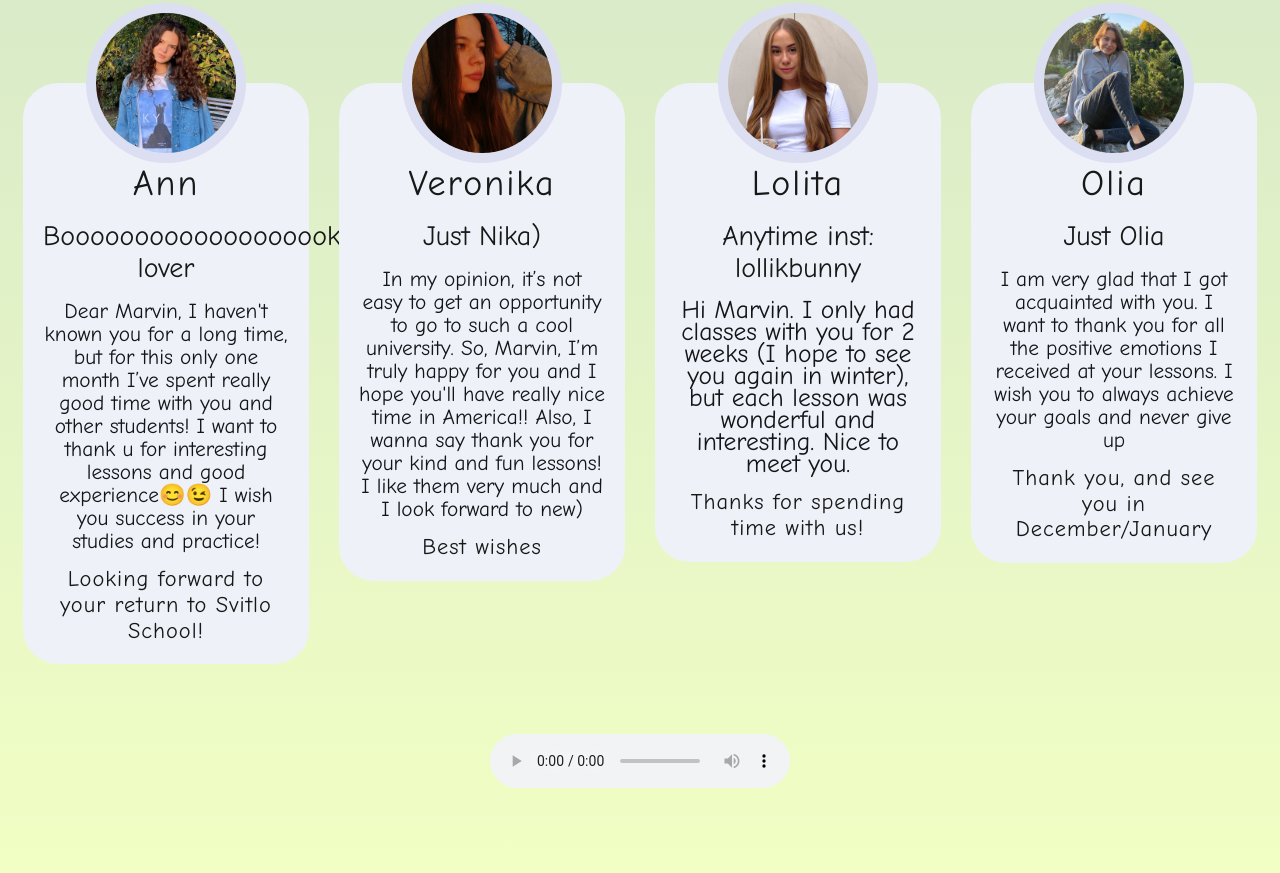
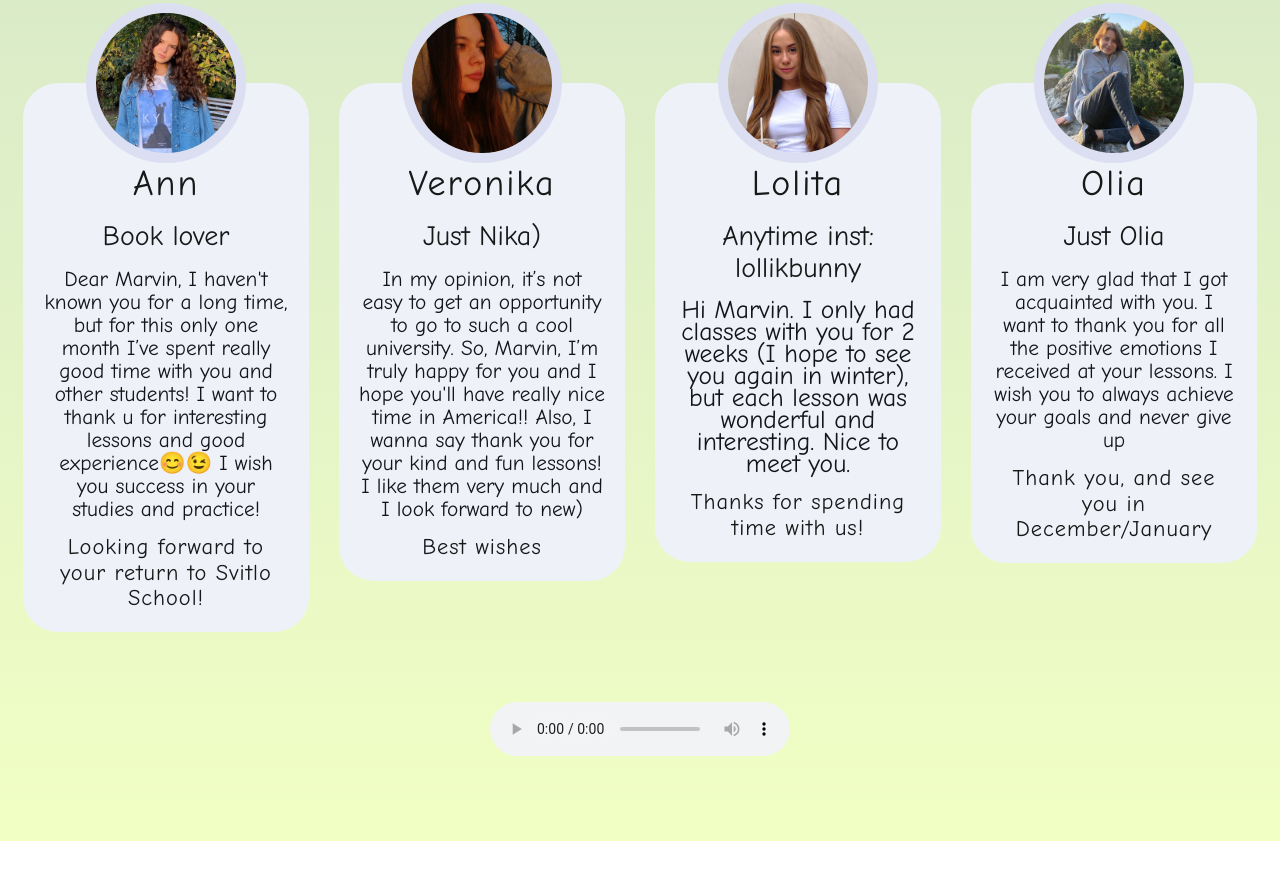
Before and after one commit to Minimaruva/For-Marvin, a plain HTML site: page index.html in a window 1280 px wide. Shown: the part 1879-2752 px from the top of the page. After the commit the page ends 2720 px from the top, so only its background shows below. Drawn offline with Linux system fonts and the light colour scheme.

Commit message:
Update index.html

```diff
--- a/index.html
+++ b/index.html
@@ -203,7 +203,7 @@
                     </div>
                     <div class="team-content">
                         <h2>Ann</h2>
-                        <h3>Booooooooooooooooook lover</h3>
+                        <h3>Book lover</h3>
                         <p><small>Dear Marvin, I haven't known you for a long time, but for this only one month I’ve spent really good time with you and other students!
                          I want to thank u for interesting lessons and good experience😊😉 I wish you success in your studies and practice!</small></p>
                         <h4>Looking forward to your return to Svitlo School!</h4>
```
